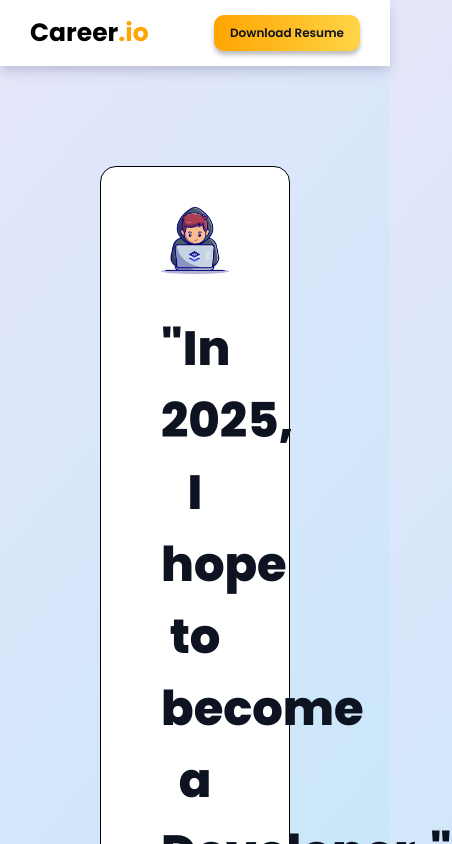
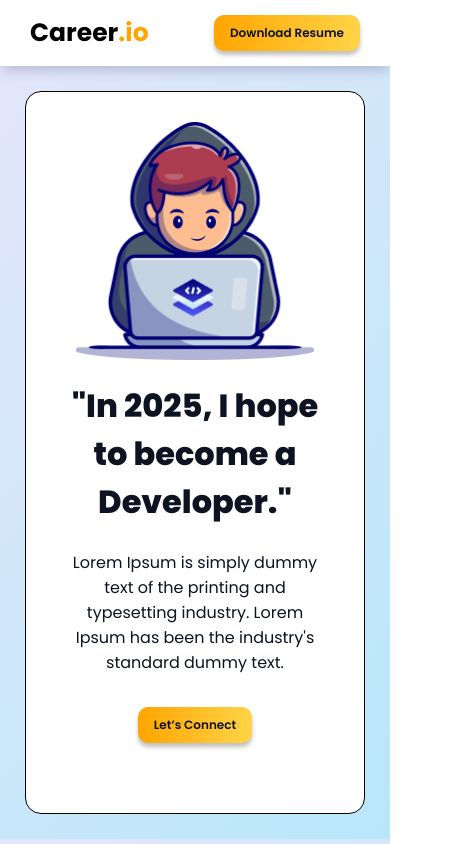
Before and after one commit to Ashik756/Mission-2025, a plain HTML site: page index.html in a window 390 px wide. Shown: the top 844 px of the page, 452 px wide, since content can reach past the window. Drawn offline with Linux system fonts and the light colour scheme; a web font is replaced by a local one.

Commit message:
Again check

```diff
--- a/respnsive.css
+++ b/respnsive.css
@@ -11,7 +11,20 @@
     button{
     padding: 12px 19px;
     font-size: 16px;
-}
+    }
+    #hero-section {
+        margin: 50px 12.5%;
+        padding: 30px 40px;
+    }
+    #hero-section-img{
+        margin-bottom: 20px;
+        height: 240px;
+        width: 240px;
+    }
+    #hero-section-text h1{
+        font-size: 32px;
+        margin-bottom: 24px;
+    }
 }
 
 /* Responsive for Mobile */
@@ -24,4 +37,8 @@
         padding: 9px 16px;
         font-size: 12px;
     }
+    #hero-section {
+        margin: 25px;
+        padding: 30px 40px;
+    }
 }
--- a/style.css
+++ b/style.css
@@ -17,7 +17,7 @@ header{
     justify-content: space-between;
     align-items: center;
     background-color: white;
-    padding: 24px 80px ;
+    padding: 24px 12.5% ;
     box-shadow: rgba(50, 50, 93, 0.25) 0px 6px 12px -2px ;
 }
 span{
@@ -48,12 +48,15 @@ button:hover{
     background-color: white;
     border: 1px solid black;
     text-align: center;
-    margin: 100px;
+    margin: 100px 12.5%;
     padding: 40px 60px;
     border-radius: 16px;
 }
 #hero-section-img{
     margin-bottom: 32px;
+    height: 16.19%;
+    width:16.19%;
+    display: inline-block;
 }
 #hero-section-text h1{
     font-size: 48px;
```
Also changed, not shown: index.html (+1 -0 lines).
